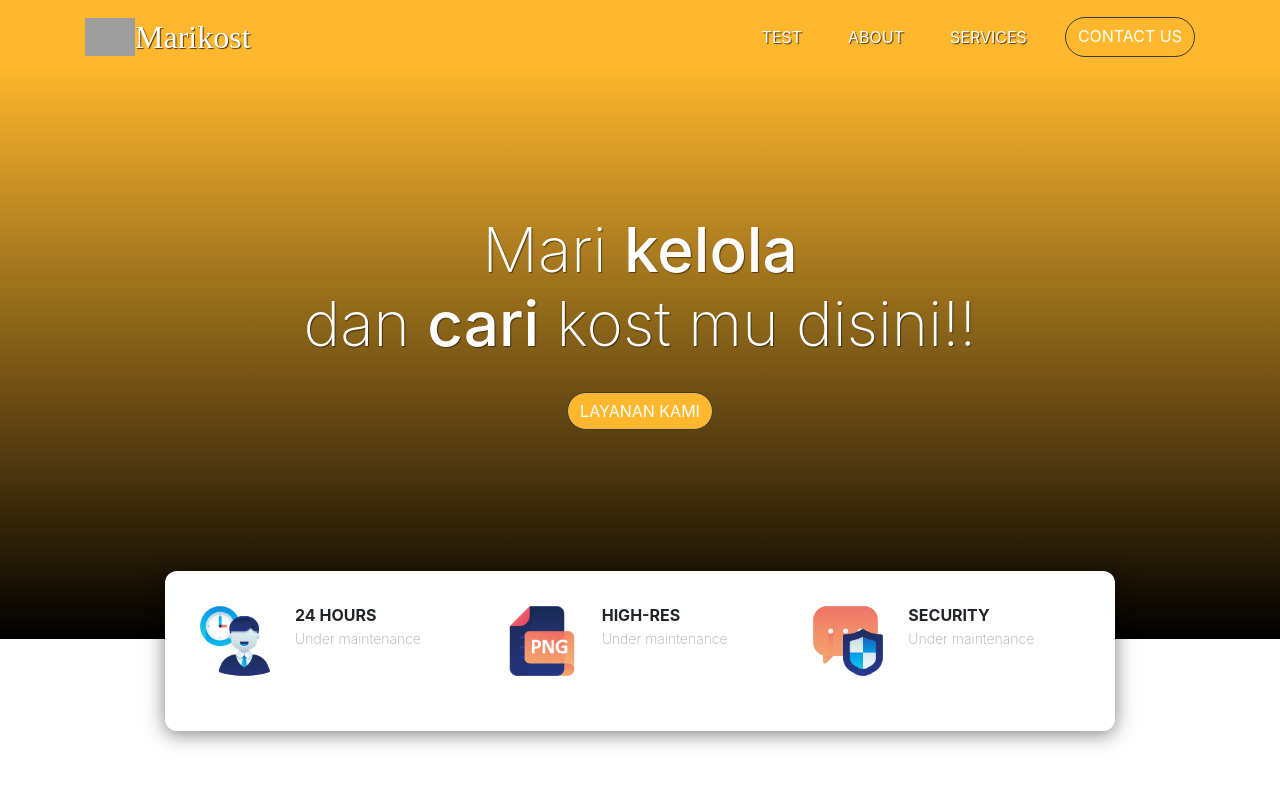
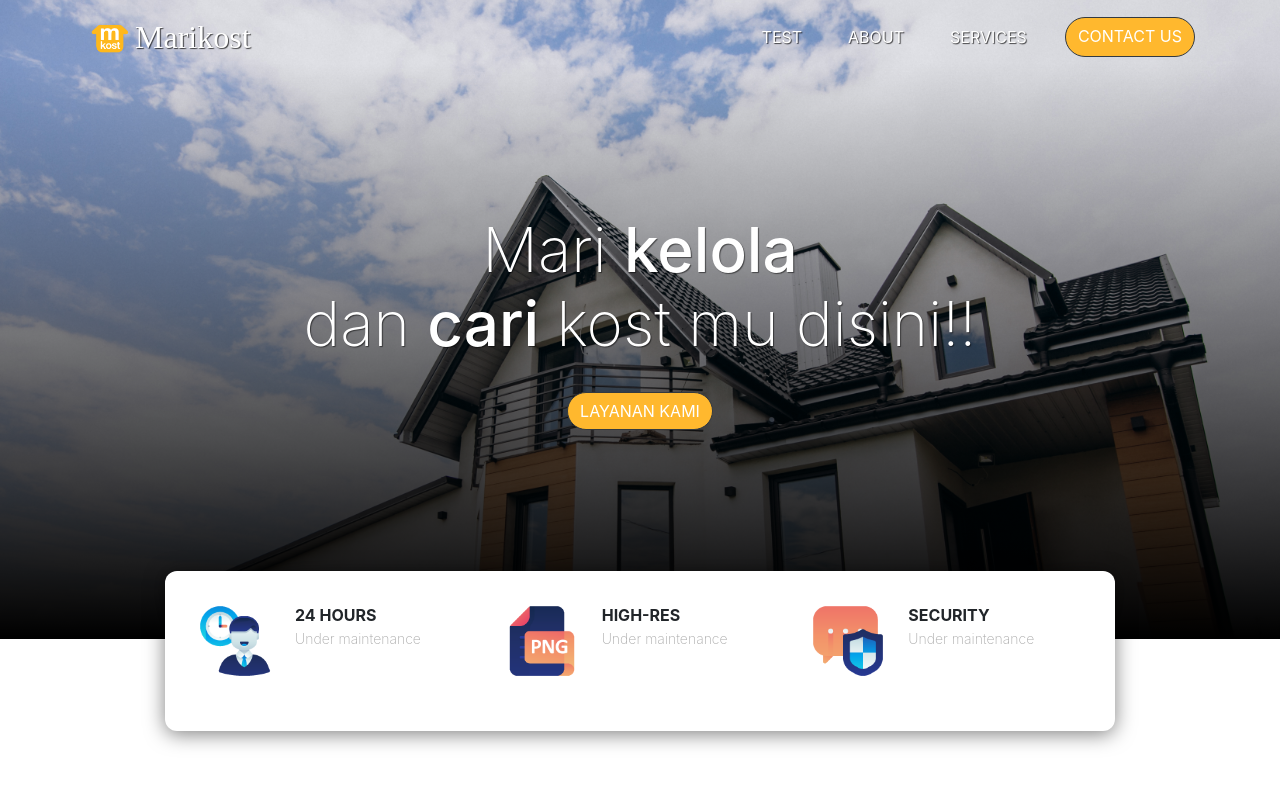
Before and after one commit to Samuelsntr/marikostapp, a PHP site: page / in a window 1280 px wide. Shown: the top 810 px of the page. Run offline with PHP 8.4, Linux system fonts and the light colour scheme; some web fonts are replaced; grey boxes are pictures that could not be loaded.

Commit message:
balik semula

```diff
--- a/index.html
+++ b/index.html
@@ -19,7 +19,7 @@
     <!-- AWAL NAVBAR -->
     <nav class="navbar navbar-expand-lg navbar-light">
       <div class="container">
-        <img src="img/mk.png" alt="marikost" style="width: 50px;">
+        <img src="img/Logo MARIKOST.png" alt="marikost" style="width: 50px;">
         <a class="navbar-brand" href="#">Marikost</a>
         <button class="navbar-toggler" type="button" data-toggle="collapse" data-target="#navbarNavAltMarkup" aria-controls="navbarNavAltMarkup" aria-expanded="false" aria-label="Toggle navigation">
           <span class="navbar-toggler-icon"></span>
--- a/style.css
+++ b/style.css
@@ -17,7 +17,7 @@
 }
 
 .jumbotron {
-    /* background-image: url(img/bghouse.jpg); */
+    background-image: url(img/bghouse.jpg);
     background-color: #FFB82E;
     background-size: cover;
     height: 540px;
```
